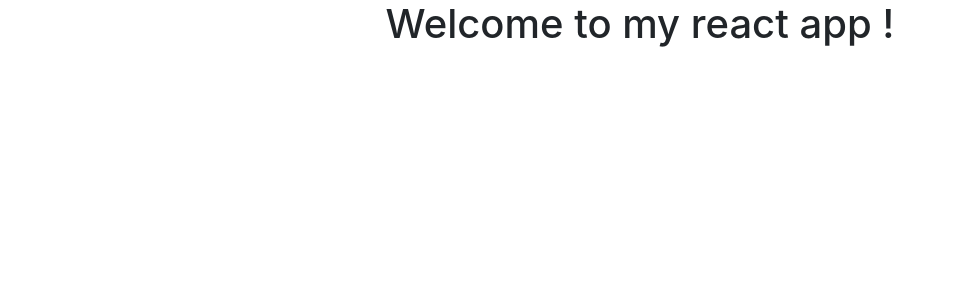
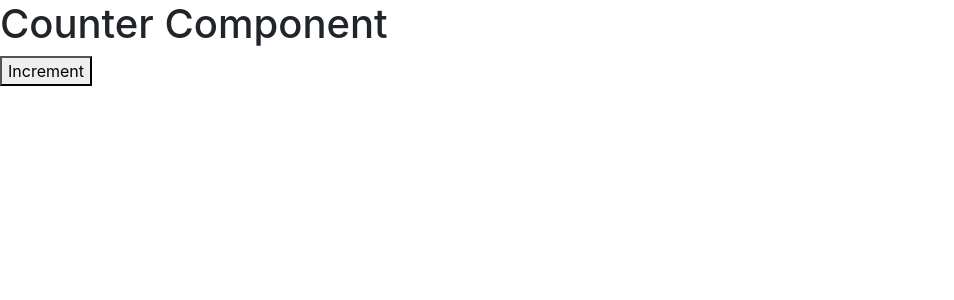
Before and after one commit to skylock/react-playground, a React (Create React App) app: page / in a window 1280 px wide. Shown: the top 300 px of the page, without its empty margins (0-954 px from the left). Built offline with nearby package versions, Linux system fonts and the light colour scheme.

Commit message:
use React.fragment

```diff
--- a/src/App.js
+++ b/src/App.js
@@ -1,12 +1,13 @@
-import React, { Component } from 'react';
-import logo from './logo.svg';
-import './App.css';
+import React, { Component } from "react";
+import logo from "./logo.svg";
+import "./App.css";
+import Counter from "./components/counter";
 
 class App extends Component {
   render() {
     return (
-      <div className="App">
-        <h1>Welcome to my react app !</h1>
+      <div>
+        <Counter></Counter>
       </div>
     );
   }
--- a/src/components/counter.jsx
+++ b/src/components/counter.jsx
@@ -1,8 +1,13 @@
-import React, { Component } from 'react';
+import React, { Component } from "react";
 
 class Counter extends Component {
   render() {
-    return <h1>Counter Component</h1>;
+    return (
+      <React.Fragment>
+        <h1>Counter Component</h1>
+        <button>Increment</button>
+      </React.Fragment>
+    );
   }
 }
 
```
